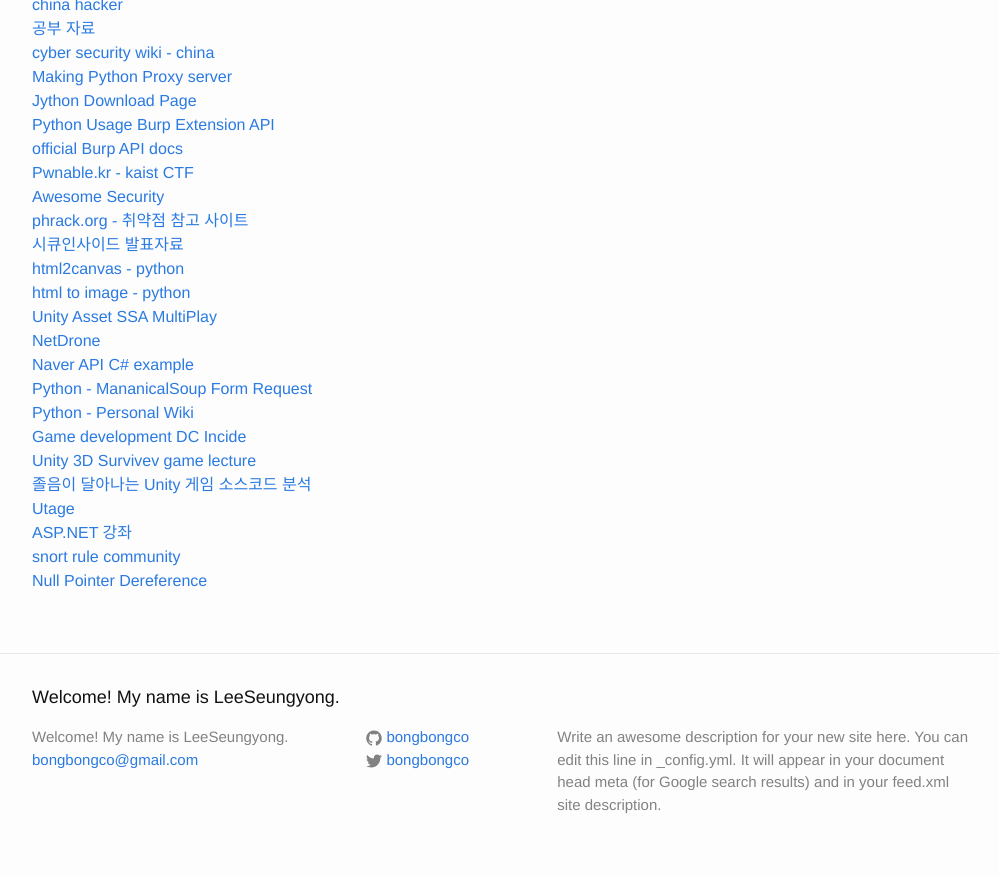
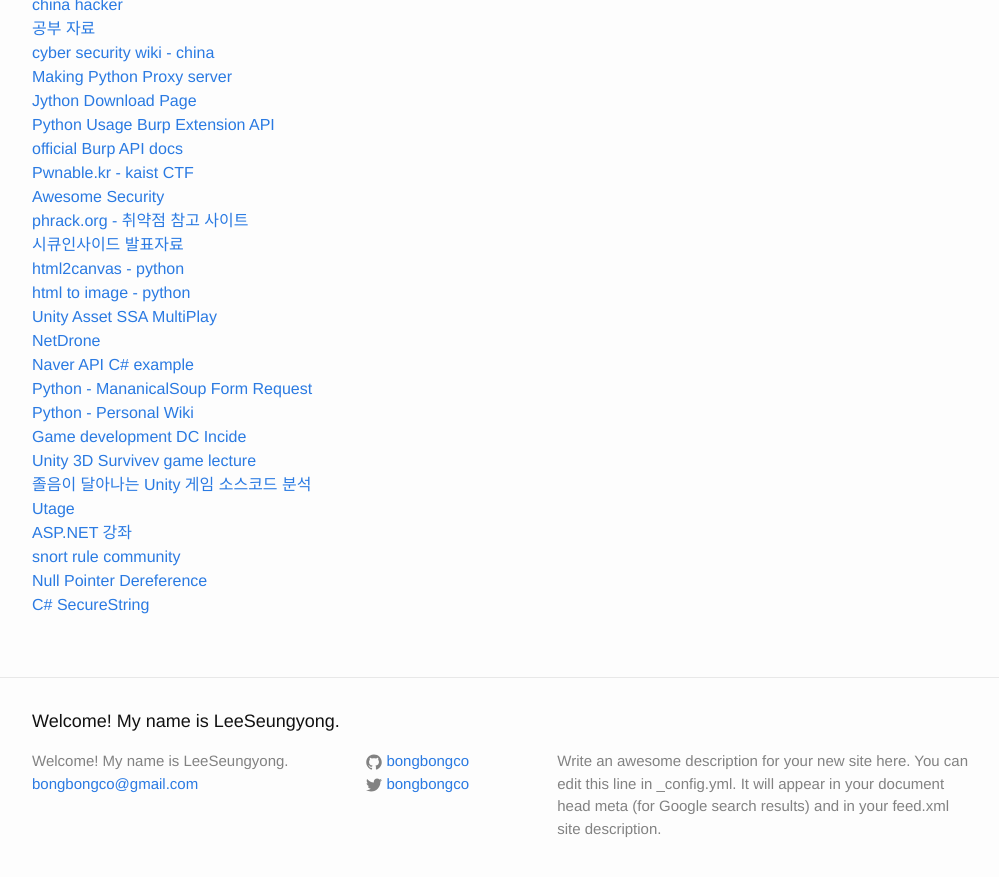
Before and after one commit to LktProgrammer/bongbongco.github.io, a Jekyll site: the page built from _posts/2016-07-22-Website-List.markdown, in a window 1280 px wide and 900 px high, scrolled down 2295 px. Shown: the top 877 px of the window, without its empty margins (138-1137 px from the left). Built offline with Jekyll 4.4.1, drawn with Linux system fonts in a browser that asks for light colours.

Commit message:
Update 2016-07-22-Website-List.markdown

```diff
--- a/_posts/2016-07-22-Website-List.markdown
+++ b/_posts/2016-07-22-Website-List.markdown
@@ -115,3 +115,4 @@ title: 참고할 웹 사이트들.
 [ASP.NET 강좌](http://www.egocube.pe.kr/)
 [snort rule community](https://snortrules.wordpress.com/)
 [Null Pointer Dereference](http://story.wisedog.net/null-pointer-dereference-%EB%9E%80/)
+[C# SecureString](http://slaner.tistory.com/134)
```
